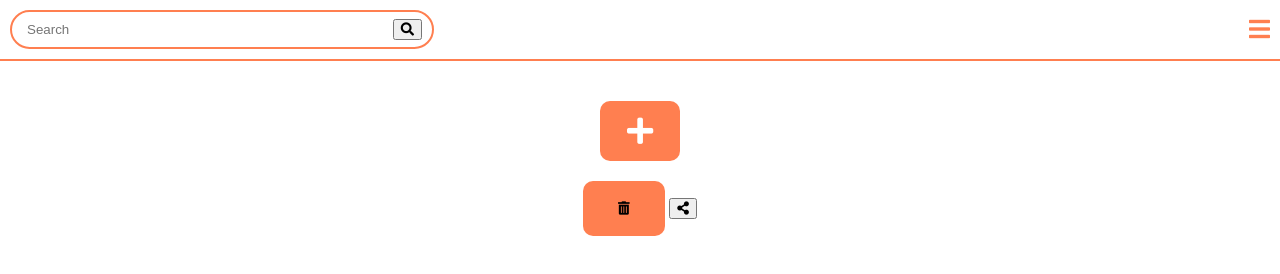
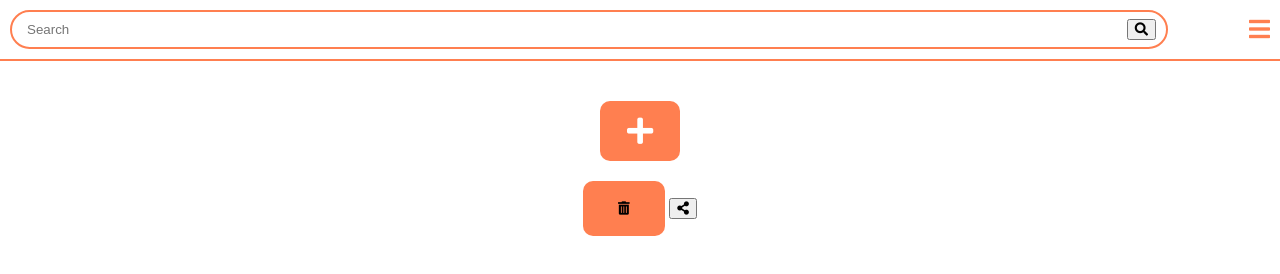
Before and after one commit to VAL02142004/SmartPen-Sync-V3, a plain HTML site: page dashboard.html in a window 1280 px wide. Drawn offline with Linux system fonts and the light colour scheme.

Commit message:
Update dashboard.css

```diff
--- a/dashboard.css
+++ b/dashboard.css
@@ -14,7 +14,7 @@ body {
     border-bottom: 2px solid #ff7f50;
 }
 .search-bar {
-    flex: 0 0 400px; /* Fixed width for the search bar */
+    flex: 0 0 90%; /* Fixed width for the search bar */
     display: flex;
     align-items: center;
     border: 2px solid #ff7f50;
```
